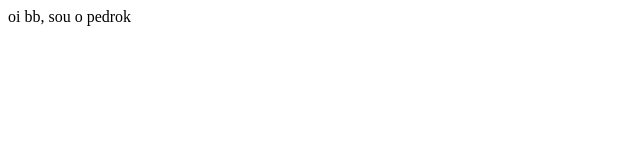
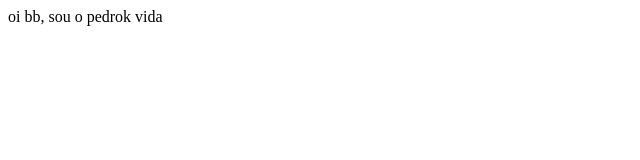
Before and after one commit to Juanzinho123321/pedrok, a plain HTML site: page index.html in a window 1280 px wide. Shown: the full height of the page, 0-640 px from the left. Drawn offline with Linux system fonts and the light colour scheme.

Commit message:
porque eu quis

```diff
--- a/index.html
+++ b/index.html
@@ -6,6 +6,6 @@
     <title>Document</title>
 </head>
 <body>
-    oi bb, sou o pedrok
+    oi bb, sou o pedrok vida
 </body>
 </html>
```
